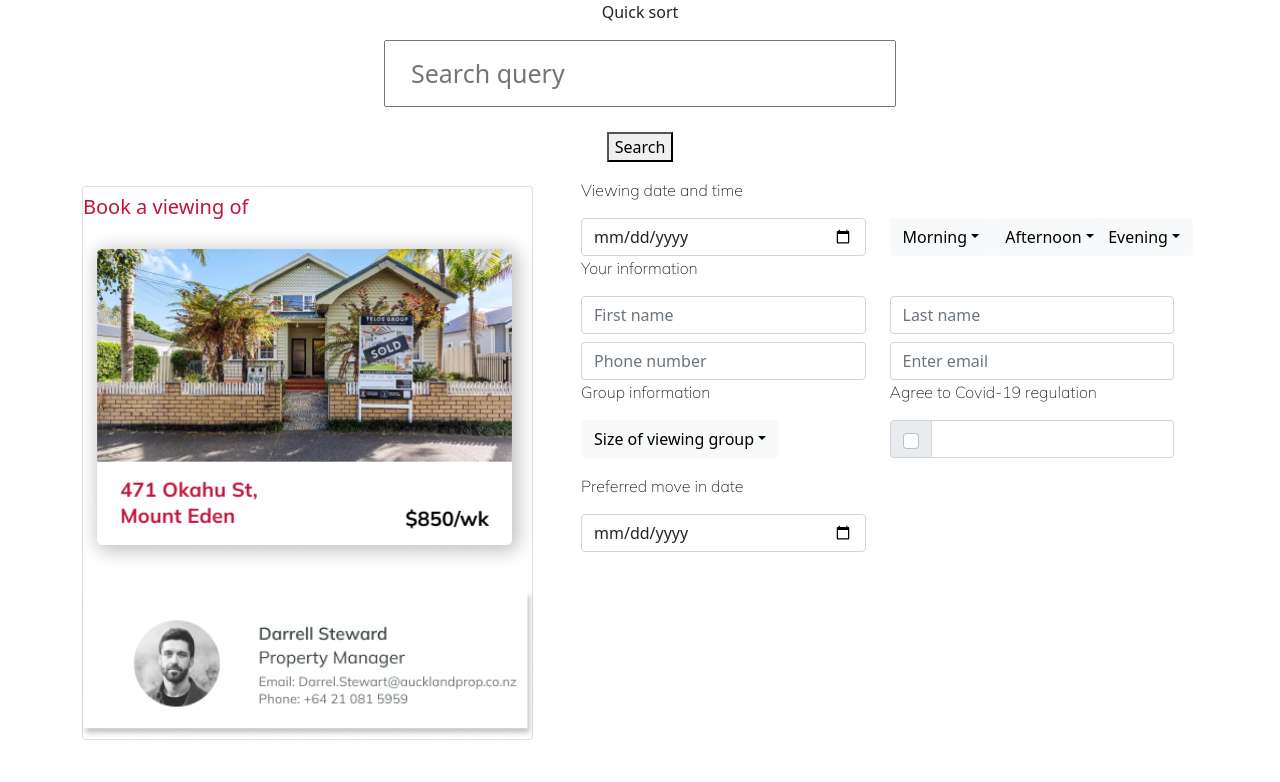
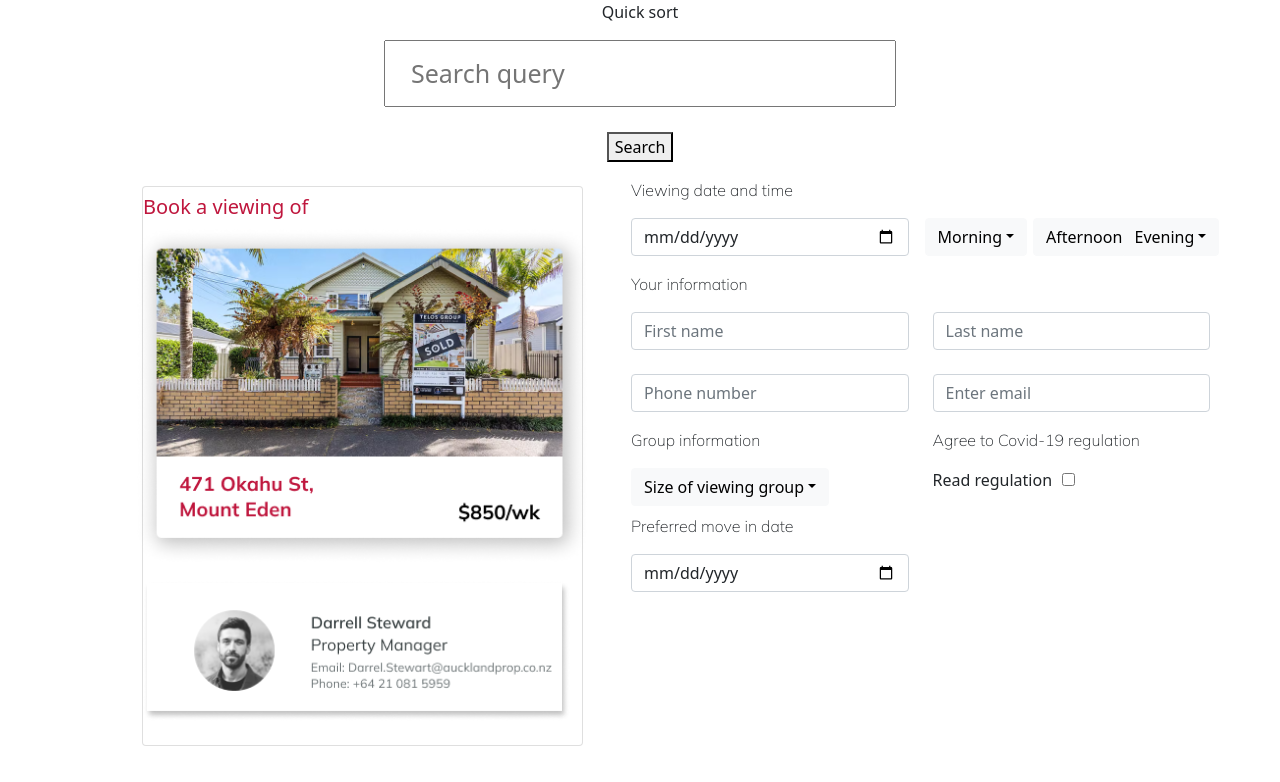
Before and after one commit to Melvin-n/mission6-frontend, a React (Create React App) app: page /booking in a window 1280 px wide. Shown: the top 782 px of the page. Built offline with nearby package versions, Linux system fonts and the light colour scheme.

Commit message:
modify Booking.js

```diff
--- a/src/pages/Booking.css
+++ b/src/pages/Booking.css
@@ -11,3 +11,12 @@ p {
 .card-title {
  color: #BF163D;
 }
+
+.checkbox-margin {
+  margin-right: 10px;
+}
+
+/* .checkbox-color {
+  color: #BF163D;
+  border: #BF163D;
+} */
--- a/src/pages/Booking.js
+++ b/src/pages/Booking.js
@@ -18,16 +18,33 @@ import {
   Image,
 } from "react-bootstrap";
 
+// import background from '../../public/images/Book-Viewing/Cool Kids Staying Home-1.png';
+        //   style={{
+        //       backgroundImage: "url(http://localhost:3000/images/Book-Viewing/box/Cool Kids Staying Home-1.png)",
+        //     //   backgroundSize: "cover",
+        //     //   backgroundRepeat:"no-repeat"
+        //       backgroundRepeat:"repeat"
+        //       }}
+
+
 const Booking = () => {
   const [bookValue, setBookValue] = useState("");
 
   return (
     <>
-      <Container>
+      <Container className="container-main"
+        style={{
+            backgroundImage: "url(http://localhost:3000/images/Book-Viewing/box/Cool Kids Staying Home-1.png)"
+        }}
+      >
+        <Container className="container-2nd mx-5" >
+        {/* <Container> */}
           <Row>
             <Col sm={5}>
               <Card className="mt-2">
-             <Card.Title className="card-title mt-2">Book a viewing of</Card.Title>
+                <Card.Title className="card-title mt-2">
+                  Book a viewing of
+                </Card.Title>
                 <Row>
                   <Image
                     src="http://localhost:3000/images/Book-Viewing/Property card.png"
@@ -41,7 +58,7 @@ const Booking = () => {
                     src="http://localhost:3000/images/Book-Viewing/box/small.png"
                     fluid
                     rounded
-                  className="my-0 px-2"
+                    className="mb-4 pe-4"
                   />
                 </Row>
               </Card>
@@ -49,15 +66,13 @@ const Booking = () => {
             <Col sm={7}>
               <Container>
                 <p>Viewing date and time</p>
-              {/* <Container > */}
-                {/* <p>Viewing date and time</p> */}
                 <Row>
                   <Col sm={6}>
                     <Form.Control type="date" name="" />
                   </Col>
                   <Col sm={6}>
                     <Row>
-                      <Col sm={4}>
+                      <Col sm={4} className="px-1">
                         <DropdownButton
                           id="dropdown-basic-button"
                           variant="light"
@@ -67,7 +82,7 @@ const Booking = () => {
                           <Dropdown.Item href="#/action-2">11:00</Dropdown.Item>
                         </DropdownButton>
                       </Col>
-                      <Col sm={4}>
+                      <Col sm={4} className="mr-1">
                         <DropdownButton
                           id="dropdown-basic-button"
                           variant="light"
@@ -77,7 +92,7 @@ const Booking = () => {
                           <Dropdown.Item href="#/action-2">3:00</Dropdown.Item>
                         </DropdownButton>
                       </Col>
-                      <Col sm={4}>
+                      <Col sm={4} className="px-0">
                         <DropdownButton
                           id="dropdown-basic-button"
                           variant="light"
@@ -89,32 +104,31 @@ const Booking = () => {
                     </Row>
                   </Col>
                 </Row>
-              {/* </Container> */}
-              <p>Your information</p>
+                <p className="mt-3">Your information</p>
                 <Form>
-                <Row className="my-2">
-                  <Col>
+                  <Row>
+                    <Col className="my-0 mb-3">
                       <Form.Control placeholder="First name" />
                     </Col>
-                  <Col>
+                    <Col className="my-0 mb-3">
                       <Form.Control placeholder="Last name" />
                     </Col>
                   </Row>
                   <Row>
-                  <Col>
+                    <Col className="my-2">
                       <Form.Control placeholder="Phone number" />
                     </Col>
-                  <Col>
+                    <Col className="my-2">
                       <Form.Group as={Col} controlId="formGridEmail">
-                      {/* <Form.Label>Email</Form.Label> */}
                         <Form.Control type="email" placeholder="Enter email" />
                       </Form.Group>
                     </Col>
                   </Row>
                   <Row>
-                  <Col>
+                    <Col className="my-2">
                       <p>Group information</p>
                       <DropdownButton
+                        className="pl-0"
                         id="dropdown-basic-button"
                         variant="light"
                         title="Size of viewing group"
@@ -124,12 +138,12 @@ const Booking = () => {
                         <Dropdown.Item href="#/action-3">3</Dropdown.Item>
                       </DropdownButton>
                     </Col>
-                  <Col>
+                    <Col className="my-2">
                       <p>Agree to Covid-19 regulation</p>
-                    <InputGroup className="mb-3">
-                      <InputGroup.Checkbox aria-label="Checkbox for following text input" />
-                      <FormControl aria-label="Text input with checkbox" />
-                    </InputGroup>
+                      <form>
+                        <label className="checkbox-margin">Read regulation</label>
+                        <input type="checkbox" className="checkbox-color"/>
+                      </form>
                     </Col>
                   </Row>
                   <Row>
@@ -143,6 +157,7 @@ const Booking = () => {
             </Col>
           </Row>
         </Container>
+      </Container>
     </>
   );
 };
```
Lines whose indentation alone changed are shown as unchanged.
